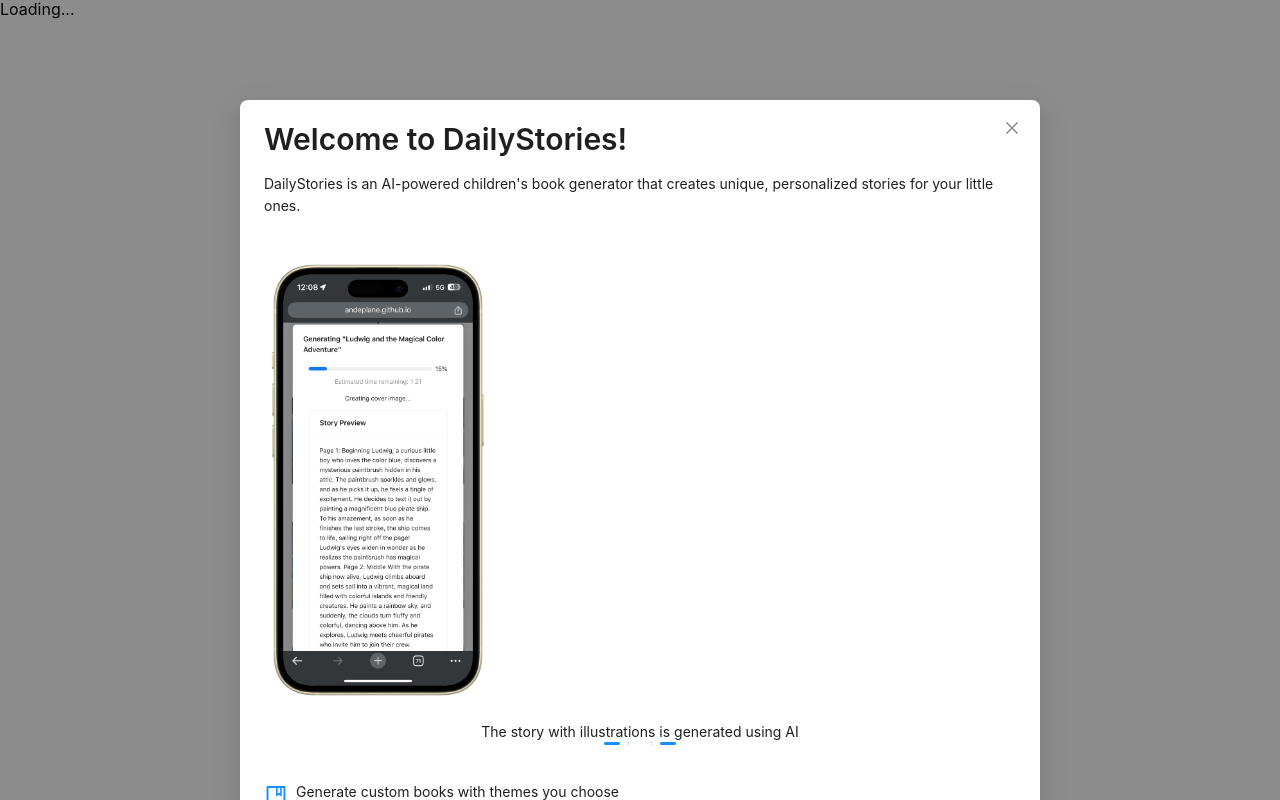
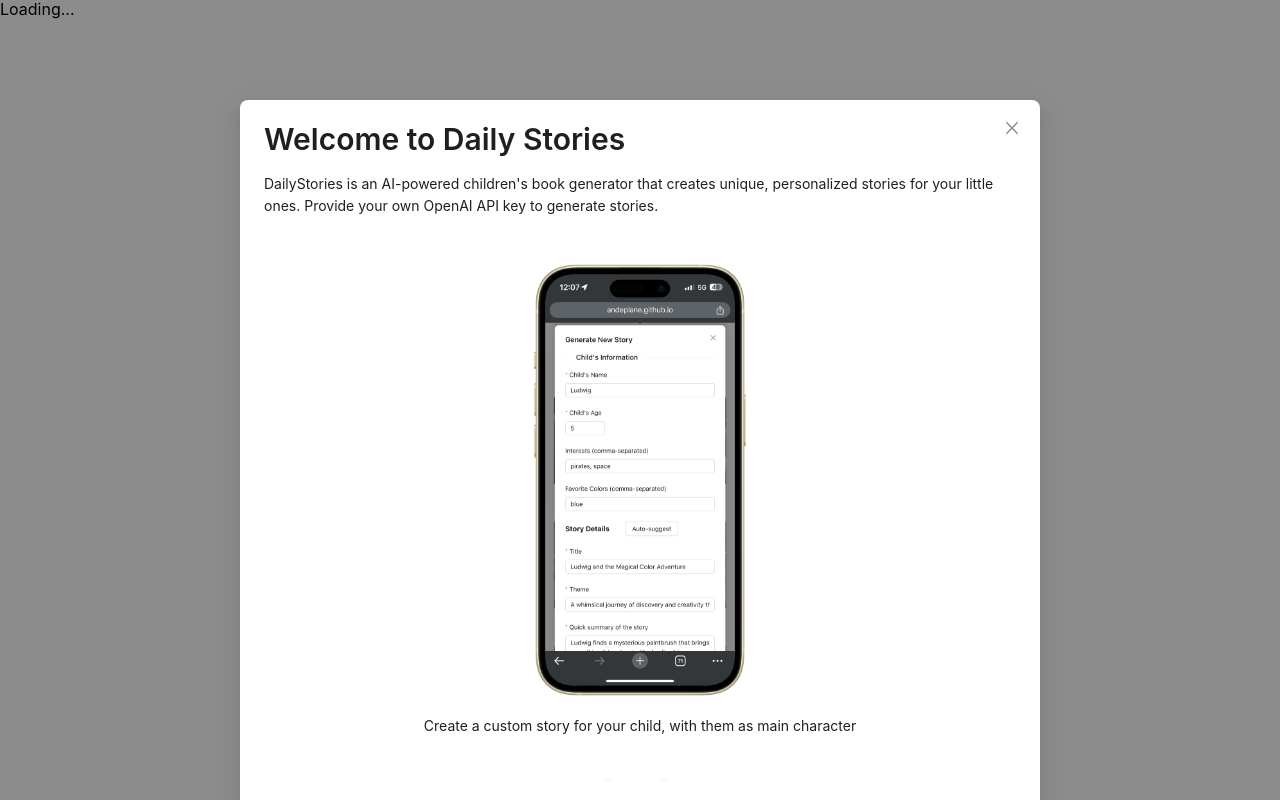
Before and after one commit to andeplane/dailystories, a React (Create React App) app: page /story/1 in a window 1280 px wide. Built offline with nearby package versions, Linux system fonts and the light colour scheme; the HTML template or start-up script is replaced by a standard one.

Commit message:
Added welcome dialog

```diff
--- a/src/components/WelcomeModal.css
+++ b/src/components/WelcomeModal.css
@@ -1,35 +1,40 @@
-.welcome-carousel {
+.welcome-carousel .slick-slide {
+    display: flex !important;
+    justify-content: center;
+    align-items: center;
+  }
+
+  .welcome-carousel .slick-slide > div {
     width: 100%;
   }
 
-.welcome-carousel .slick-list,
   .welcome-carousel .slick-track {
-  width: 100% !important;
-  transform: none !important;
+    display: flex;
+    align-items: center;
   }
 
-.welcome-carousel .slick-slide {
-  width: 100% !important;
-  position: absolute;
-  top: 0;
-  left: 0;
-  opacity: 0;
-  transition: opacity 0.3s ease-in-out;
+  .welcome-carousel .slick-slide img {
+    max-width: 100%;
+    height: auto;
+    margin: 0 auto;
+    object-fit: contain;
   }
 
-.welcome-carousel .slick-slide.slick-active {
-  opacity: 1;
-  position: relative;
+  .welcome-carousel .slick-dots {
+    bottom: -30px;
   }
 
   .welcome-carousel .slick-dots li button {
-  background: #1890ff !important;
+    background: #d9d9d9;
+    border-radius: 50%;
+    width: 8px;
+    height: 8px;
   }
 
   .welcome-carousel .slick-dots li.slick-active button {
-  background: #1890ff !important;
+    background: #1890ff;
   }
 
-.welcome-carousel .slick-dots li {
-  background: #1890ff;
+  .welcome-carousel .slick-dots li button:before {
+    content: '';
   }
--- a/src/components/WelcomeModal.tsx
+++ b/src/components/WelcomeModal.tsx
@@ -1,6 +1,6 @@
 import React, { useState, useEffect } from 'react';
 import { Modal, Typography, Button, Space, Image, Carousel } from 'antd';
-import { BookOutlined, RocketOutlined, SmileOutlined } from '@ant-design/icons';
+import { EditOutlined, PictureOutlined, KeyOutlined } from '@ant-design/icons';
 import './WelcomeModal.css';
 
 const { Title, Paragraph } = Typography;
@@ -17,7 +17,8 @@
 const carouselContainerStyle = {
   width: '100%',
   maxWidth: '800px',
-  margin: '0 auto'
+  margin: '0 auto',
+  paddingBottom: '30px'  // Add this line
 };
 
 const WelcomeModal: React.FC = () => {
@@ -37,7 +38,7 @@
 
   return (
     <Modal
-      title={<Title level={2}>Welcome to DailyStories!</Title>}
+      title={<Title level={2}>Welcome to Daily Stories</Title>}
       visible={isModalVisible}
       onOk={handleOk}
       onCancel={handleOk}
@@ -51,6 +52,7 @@
       <Space direction="vertical" size="large" style={{ width: '100%' }}>
         <Paragraph>
           DailyStories is an AI-powered children's book generator that creates unique, personalized stories for your little ones.
+          Provide your own OpenAI API key to generate stories.
         </Paragraph>
 
         <div style={carouselContainerStyle}>
@@ -60,36 +62,60 @@
             className="welcome-carousel"
           >
             <div style={carouselSlideStyle}>
+              <div style={{ height: '450px', display: 'flex', alignItems: 'center', justifyContent: 'center' }}>
+                <Image
+                  src="/dailystories/IMG_7740-portrait.png"
+                  alt="Read the book"
+                  preview={false}
+                  style={{
+                    maxHeight: '450px',
+                    width: 'auto',
+                    objectFit: 'contain',
+                    display: 'block',
+                    margin: '0 auto'
+                  }}
+                />
+              </div>
+              <Paragraph style={{ textAlign: 'center', marginTop: '10px' }}>
+                Generate personalized stories with colorful illustrations
+              </Paragraph>
+            </div>
+            <div style={carouselSlideStyle}>
+              <div style={{ height: '450px', display: 'flex', alignItems: 'center', justifyContent: 'center' }}>
                 <Image
                   src="/dailystories/IMG_7738-portrait.png"
                   alt="Customize a story"
                   preview={false}
-                style={{ maxHeight: '450px', width: 'auto', objectFit: 'contain' }}
+                  style={{
+                    maxHeight: '450px',
+                    width: 'auto',
+                    objectFit: 'contain',
+                    display: 'block',
+                    margin: '0 auto'
+                  }}
                 />
+              </div>
               <Paragraph style={{ textAlign: 'center', marginTop: '10px' }}>
-                Create a custom story for your child
+                Create a custom story for your child, with them as main character
               </Paragraph>
             </div>
             <div style={carouselSlideStyle}>
+              <div style={{ height: '450px', display: 'flex', alignItems: 'center', justifyContent: 'center' }}>
                 <Image
                   src="/dailystories/IMG_7739-portrait.png"
                   alt="Generate using AI"
                   preview={false}
-                style={{ maxHeight: '450px', width: 'auto', objectFit: 'contain' }}
+                  style={{
+                    maxHeight: '450px',
+                    width: 'auto',
+                    objectFit: 'contain',
+                    display: 'block',
+                    margin: '0 auto'
+                  }}
                 />
+              </div>
               <Paragraph style={{ textAlign: 'center', marginTop: '10px' }}>
                 The story with illustrations is generated using AI
-              </Paragraph>
-            </div>
-            <div style={carouselSlideStyle}>
-              <Image
-                src="/dailystories/IMG_7740-portrait.png"
-                alt="Read the book"
-                preview={false}
-                style={{ maxHeight: '450px', width: 'auto', objectFit: 'contain' }}
-              />
-              <Paragraph style={{ textAlign: 'center', marginTop: '10px' }}>
-                Read the story on your phone
               </Paragraph>
             </div>
           </Carousel>
@@ -97,16 +123,16 @@
 
         <Space direction="vertical">
           <Space>
-            <BookOutlined style={{ fontSize: '24px', color: '#1890ff' }} />
-            <Paragraph>Generate custom books with themes you choose</Paragraph>
+            <EditOutlined style={{ fontSize: '24px', color: '#1890ff' }} />
+            <Paragraph>Generate personalized stories your child want to hear</Paragraph>
           </Space>
           <Space>
-            <RocketOutlined style={{ fontSize: '24px', color: '#1890ff' }} />
-            <Paragraph>Powered by advanced AI for creative and engaging stories</Paragraph>
+            <PictureOutlined style={{ fontSize: '24px', color: '#1890ff' }} />
+            <Paragraph>Beautiful illustrations generated by AI</Paragraph>
           </Space>
           <Space>
-            <SmileOutlined style={{ fontSize: '24px', color: '#1890ff' }} />
-            <Paragraph>Create lasting memories with personalized adventures</Paragraph>
+            <KeyOutlined style={{ fontSize: '24px', color: '#1890ff' }} />
+            <Paragraph>Use your own OpenAI API key</Paragraph>
           </Space>
         </Space>
       </Space>
```
Lines whose indentation alone changed are shown as unchanged.
